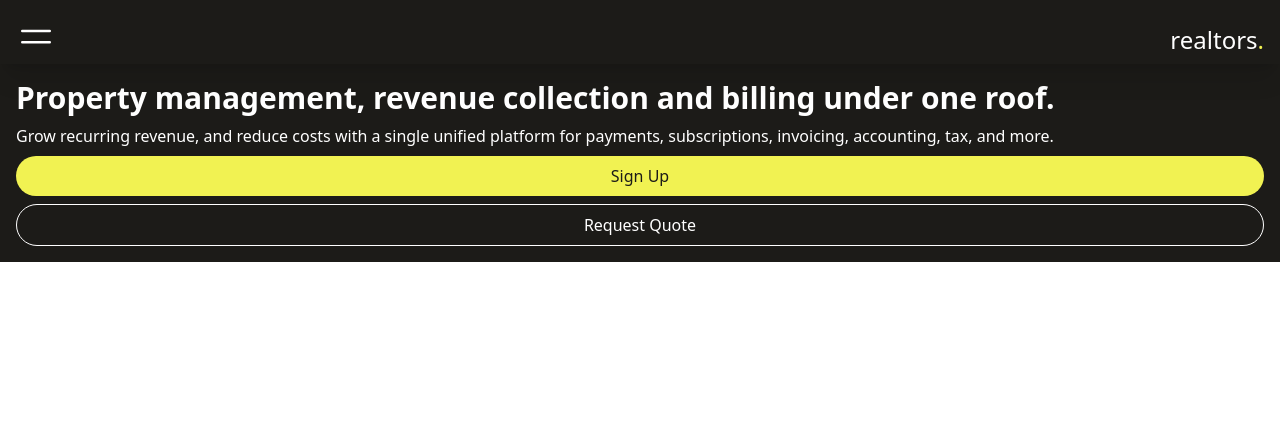
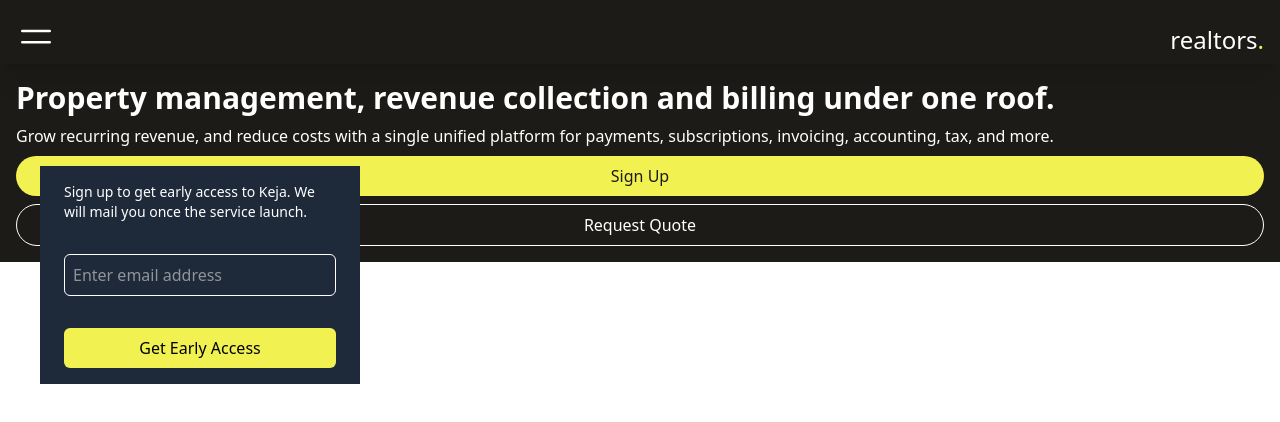
Before and after one commit to pacheko-ke/realtor, a React (Vite) app: page / in a window 1280 px wide. Shown: the top 422 px of the page. Built offline with nearby package versions, Linux system fonts and the light colour scheme.

Commit message:
add early access form

```diff
--- a/src/components/Home.jsx
+++ b/src/components/Home.jsx
@@ -1,5 +1,6 @@
 import React from 'react'
 import { motion } from "motion/react"
+import EarlyAccess from './core/EarlyAccess'
 
 
 export default function Home() {
@@ -7,12 +8,28 @@ export default function Home() {
     const raiseAlert = () => {
         alert("Feature under development")
     }
+
+    const variants = {
+        initial:{
+            y:500
+        },
+        animate:{
+            y:0
+        }
+    }
+
     return (
-        <div className='flex flex-col bg-[#1c1b18] text-white text-left px-4 gap-2 py-4 pt-20'>
-            <motion.h1 initial={{ opacity: 0 }} animate={{ opacity: 1 }} transition={{ duration: 1, }} className=' text-3xl font-bold'>Property management, revenue collection and billing under one roof.</motion.h1>
-            <motion.p initial={{ x: 500 }} animate={{ x: 0 }} transition={{ duration: 0.5 }}>Grow recurring revenue, and reduce costs with a single unified platform for payments, subscriptions, invoicing, accounting, tax, and more.</motion.p>
-            <button className='bg-[#F1F252] rounded-full text-[#1c1b18] py-2' onClick={raiseAlert}>Sign Up</button>
-            <button className='border border-white rounded-full text-white py-2' onClick={raiseAlert}>Request Quote</button>
+        <div className='flex flex-col '>
+            <div className='flex flex-col bg-[#1c1b18] text-white text-left px-4 gap-2 py-4 pt-20'>
+                <motion.h1 initial={{ opacity: 0 }} animate={{ opacity: 1 }} transition={{ duration: 1, }} className=' text-3xl font-bold'>Property management, revenue collection and billing under one roof.</motion.h1>
+                <motion.p initial={{ x: 500 }} animate={{ x: 0 }} transition={{ duration: 0.5 }}>Grow recurring revenue, and reduce costs with a single unified platform for payments, subscriptions, invoicing, accounting, tax, and more.</motion.p>
+                <button className='bg-[#F1F252] rounded-full text-[#1c1b18] py-2' onClick={raiseAlert}>Sign Up</button>
+                <button className='border border-white rounded-full text-white py-2' onClick={raiseAlert}>Request Quote</button>
+            </div>
+            <EarlyAccess />
+
         </div>
+
+
     )
 }
--- /dev/null
+++ b/src/components/core/Beta.jsx
@@ -0,0 +1,7 @@
+import React from 'react'
+
+export default function Beta() {
+  return (
+    <div>Beta</div>
+  )
+}
--- /dev/null
+++ b/src/components/core/EarlyAccess.jsx
@@ -0,0 +1,13 @@
+import React from 'react'
+import { motion } from 'motion/react'
+
+export default function Newsletter(props) {
+  return (
+    <motion.div className='flex gap-4 flex-col mx-10 z-20 -mt-24  md:w-1/4 md:gap-8 align-right bg-gray-800 px-6 py-4 text-white' initial={{ y: 500 }} animate={{ y: 0 }} transition={{ duration: 2 }}>
+      <p className="text-sm">Sign up to get early access to Keja. We will mail you once the service launch.  </p>
+      <input type="email" placeholder='Enter email address' className='border pl-2 py-2 rounded-md invalid:border-red-500 invalid:border-2 text-white' />
+      <button className='bg-[#F1F252] py-2 rounded-md text-black'>Get Early Access</button>
+
+    </motion.div>
+  )
+}
--- a/src/components/dashboard/Newsletter.jsx
+++ /dev/null
@@ -1,14 +0,0 @@
-import React from 'react'
-
-export default function Newsletter() {
-  return (
-    <div className='flex gap-4 flex-col mx-10 mt-28 md:w-1/4 md:gap-8 align-right'>
-        <h1 className='text-4xl italic'>Keja<span className='text-[#e0e02d]'>.</span></h1>
-        <h1 className='text-2xl'>Manage properties effortlessly</h1>
-        <p className="text-sm">Sign up to get early access to Keja. We will mail you once the service launch  </p>
-        <input type="email" placeholder='Enter email address' className='border pl-2 py-2 rounded-md invalid:border-red-500 invalid:border-2'/>
-        <button className='bg-[#F1F252] py-2 rounded-md text-black'>Get Early Access</button>
-
-    </div>
-  )
-}
```
